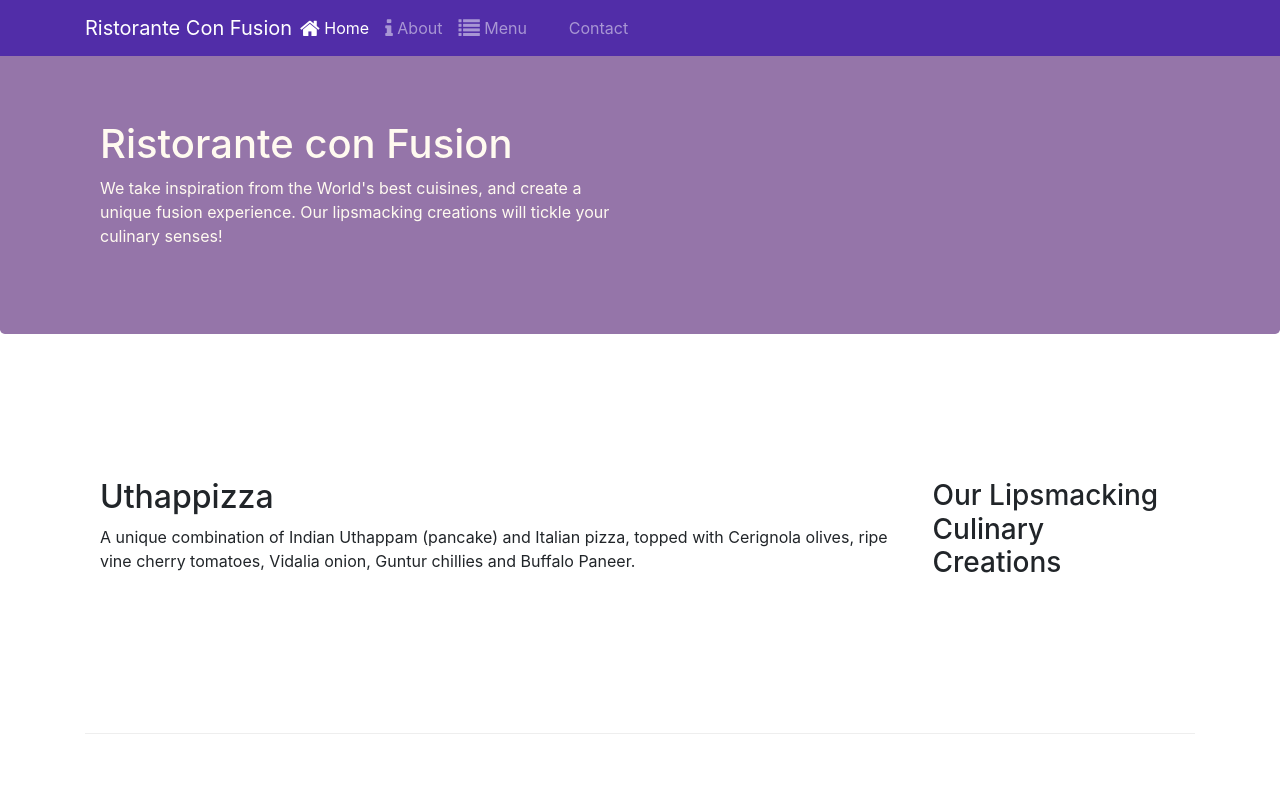
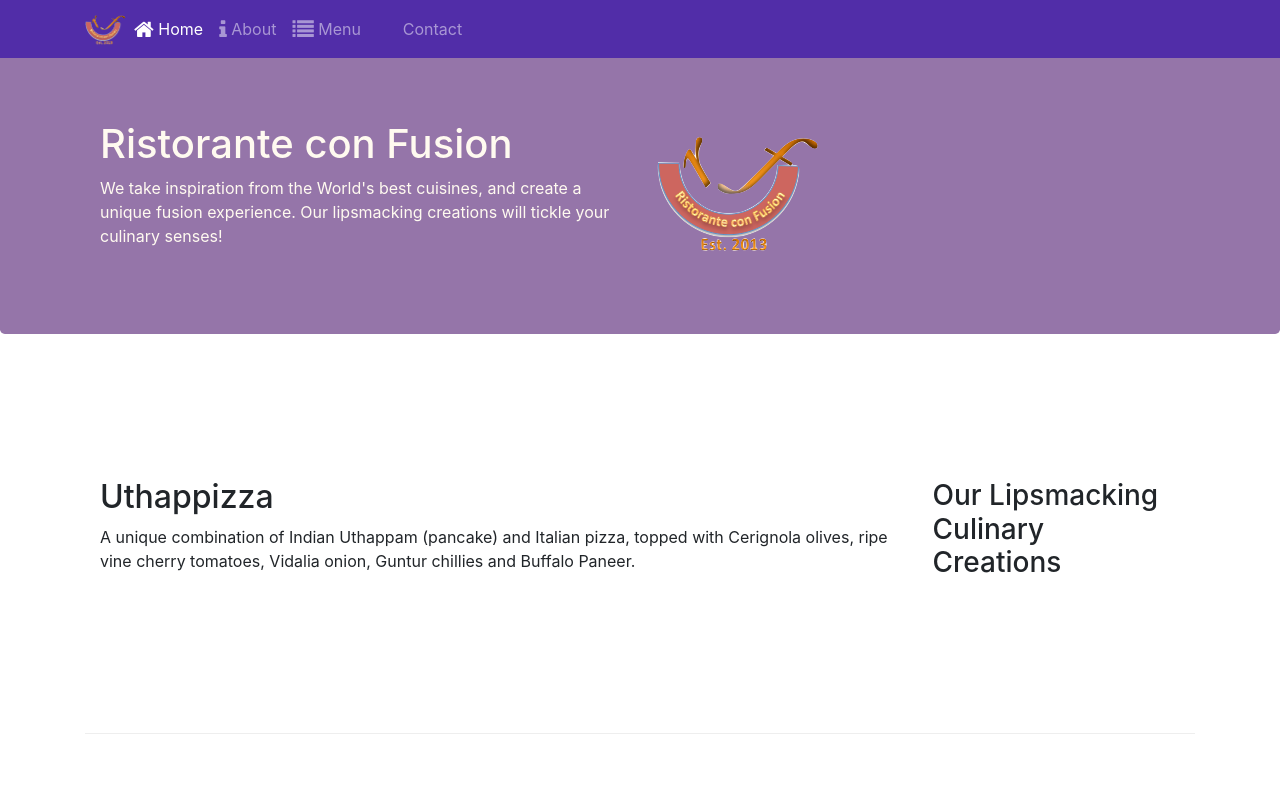
Before and after one commit to akverma00/bitNbites-src, a website: page index.html in a window 1280 px wide. Shown: the top 800 px of the page. Drawn offline with nearby package versions, Linux system fonts and the light colour scheme.

Commit message:
Added icons and images

```diff
--- a/index.html
+++ b/index.html
@@ -21,7 +21,7 @@
             <button class="navbar-toggler" type="button" data-toggle="collapse" data-target="#Navbar">
                 <span class="navbar-toggler-icon"></span>
             </button>
-            <a class="navbar-brand mr-auto" href="#">Ristorante Con Fusion </a>
+            <a class="navbar-brand mr-auto" href="#"><img src="img/logo.png" hright="30" width="41"></a>
 
             <div class="collapse navbar-collapse" id="Navbar">
                 <ul class="navbar-nav mr-auto">
@@ -41,7 +41,8 @@
                     <h1>Ristorante con Fusion</h1>
                     <p>We take inspiration from the World's best cuisines, and create a unique fusion experience. Our lipsmacking creations will tickle your culinary senses!</p>
                 </div>
-                <div class="col-12 col-sm">
+                <div class="col-12 col-sm align-self-center">
+                    <img src="img/logo.png" class="img-fulid">
                 </div>
             </div>
         </div>
```
Also changed, not shown: aboutus.html (+3 -2 lines), contactus.html (+3 -2 lines), img/alberto.png (added), img/buffet.png (added), img/logo.png (added), img/uthappizza.png (added), 1 other file.
